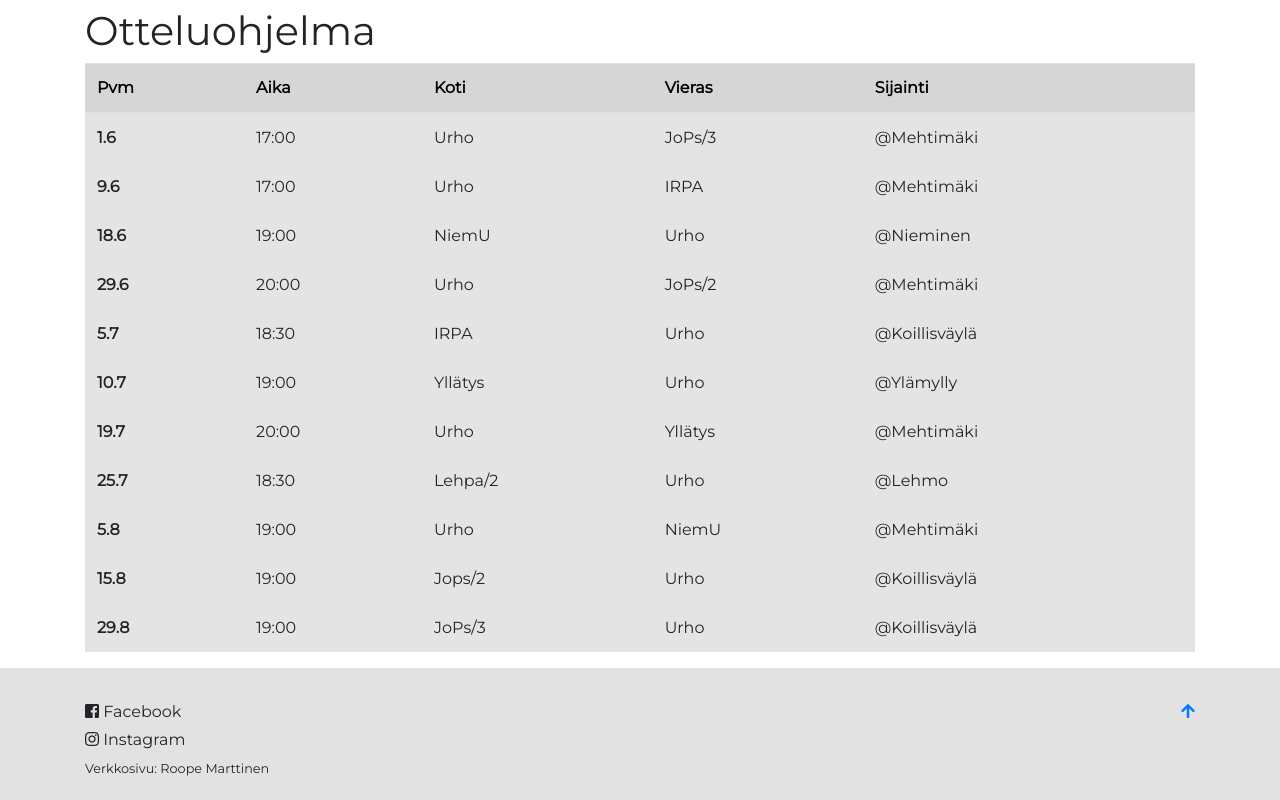
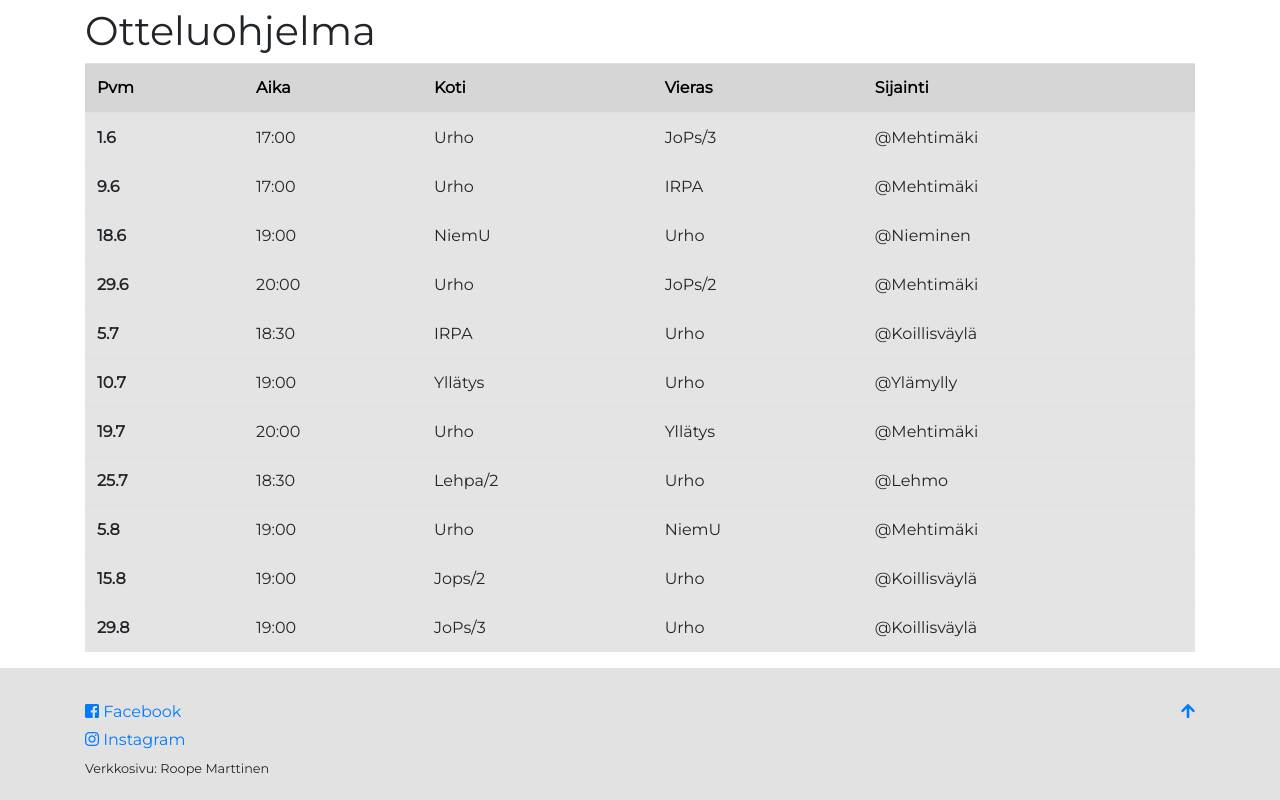
Before and after one commit to ropm/webmob-project, a plain HTML site: page index.html in a window 1280 px wide. Shown: the part 1441-2241 px from the top of the page. Drawn offline with nearby package versions, Linux system fonts and the light colour scheme.

Commit message:
Update index.html, fixed links
Fixed footer links

```diff
--- a/index.html
+++ b/index.html
@@ -185,8 +185,8 @@
     <p class="float-right">
       <a href="#top" id="tothetop"><i class="fas fa-arrow-up"></i></a>
     </p>
-    <p><i class="fab fa-facebook-square"></i> Facebook</p>
-    <p><i class="fab fa-instagram"></i> Instagram</p>
+    <p><a target="_blank" href="https://www.facebook.com"><i class="fab fa-facebook-square"></i> Facebook</a></p>
+    <p><a target="_blank" href="https://www.instagram.com"><i class="fab fa-instagram"></i> Instagram</a></p>
     <p><small>Verkkosivu: Roope Marttinen</small></p>
   </div>
 </footer>
```
